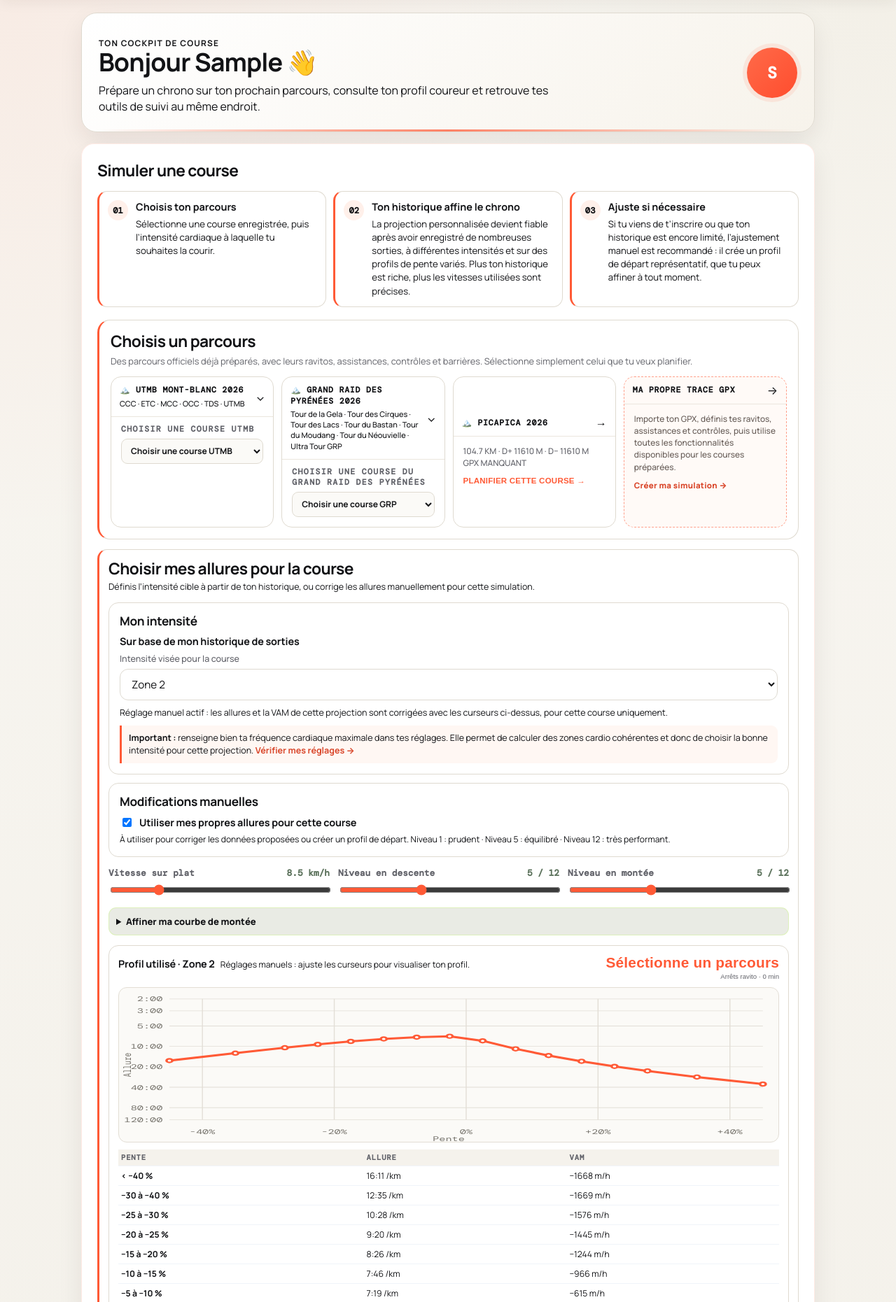
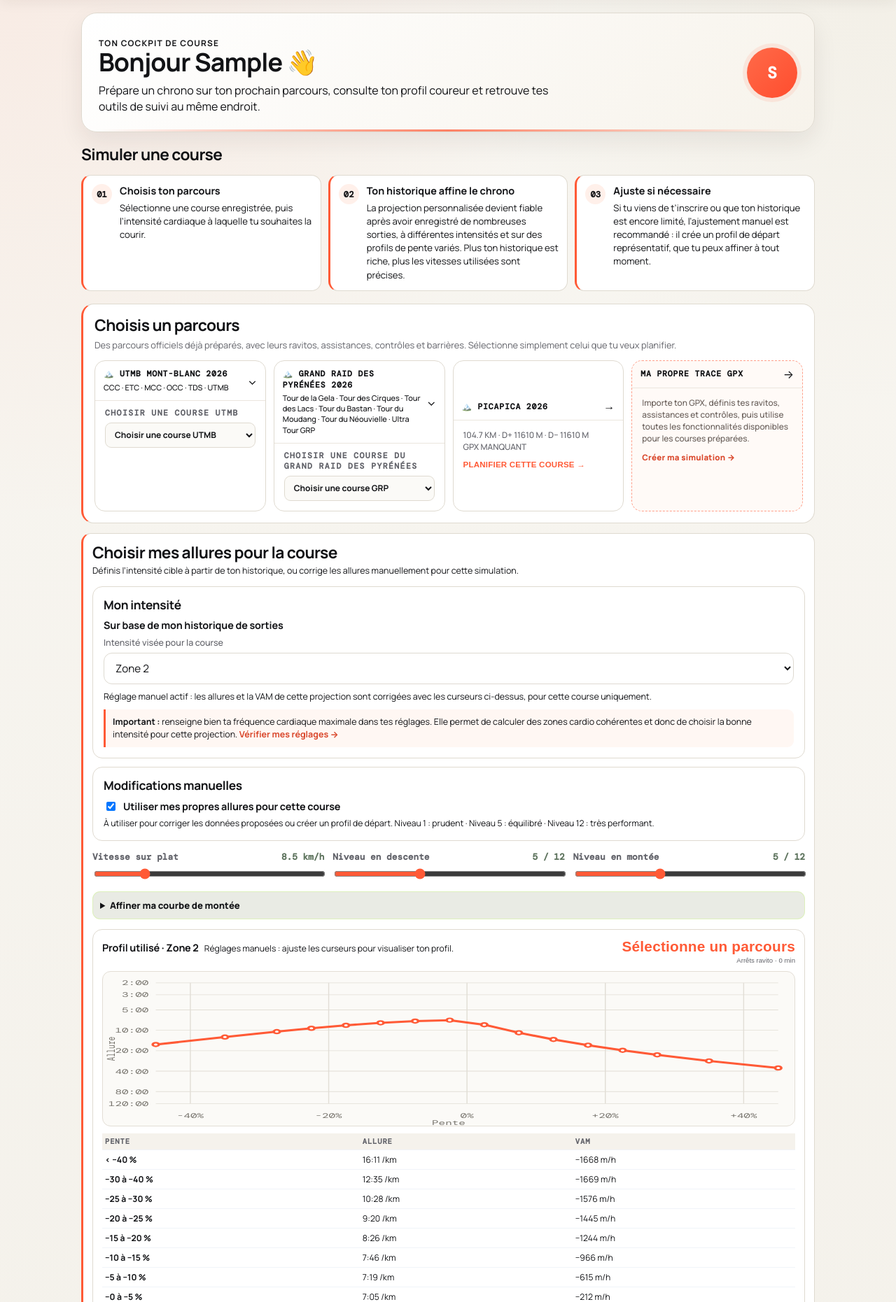
Before and after one commit to hoeltb-code/strava-glucoseV2, a FastAPI app: page /ui/user/1 in a window 1280 px wide. Shown: the part 68-1929 px from the top of the page at 70% size. Run offline with FastAPI, Linux system fonts and the light colour scheme; the visitor is signed in with stand-in values (Sample User, id 1); tables that the repository leaves empty hold one stand-in row (values such as "Sample post"); parts of the project's set-up code (start-up, migrations or seed data) failed here and were passed over; some web fonts are replaced.

Commit message:
Remove dashboard simulation container

```diff
--- a/templates/user_dashboard.html
+++ b/templates/user_dashboard.html
@@ -105,8 +105,9 @@
     gap:16px;
     margin-bottom:20px;
   }
-  .projection-panel { padding:22px; margin:0; background:#fff !important; }
-  .projection-panel::before, .projection-panel::after { display:none; }
+  /* Le simulateur n'est plus enfermé dans une carte parent : ses modules
+     utilisent directement la largeur disponible du tableau de bord. */
+  .projection-panel { margin:0; }
   .projection-panel h2 { margin:0 0 8px; font-size:1.42rem; }
   .projection-panel p { color:var(--text-muted); margin:0 0 18px; line-height:1.45; }
   .simulation-explainer { display:grid; grid-template-columns:repeat(3, minmax(0, 1fr)); gap:10px; margin:14px 0 18px; }
@@ -563,7 +564,7 @@
 {% set climb_profile = profile_zone.get('S10_15') or profile_zone.get('S15_20') %}
 {% set descent_profile = profile_zone.get('Sneg10_15') or profile_zone.get('Sneg5_10') %}
 <section class="projection-workbench" aria-label="Simulation de course">
-  <div class="card projection-panel" id="simulation">
+  <div class="projection-panel" id="simulation">
     <h2>{% if custom_course_mode %}Simuler ma propre trace GPX{% else %}Simuler une course{% endif %}</h2>
     <div class="simulation-explainer">
       <article class="simulation-explainer-card">
```
